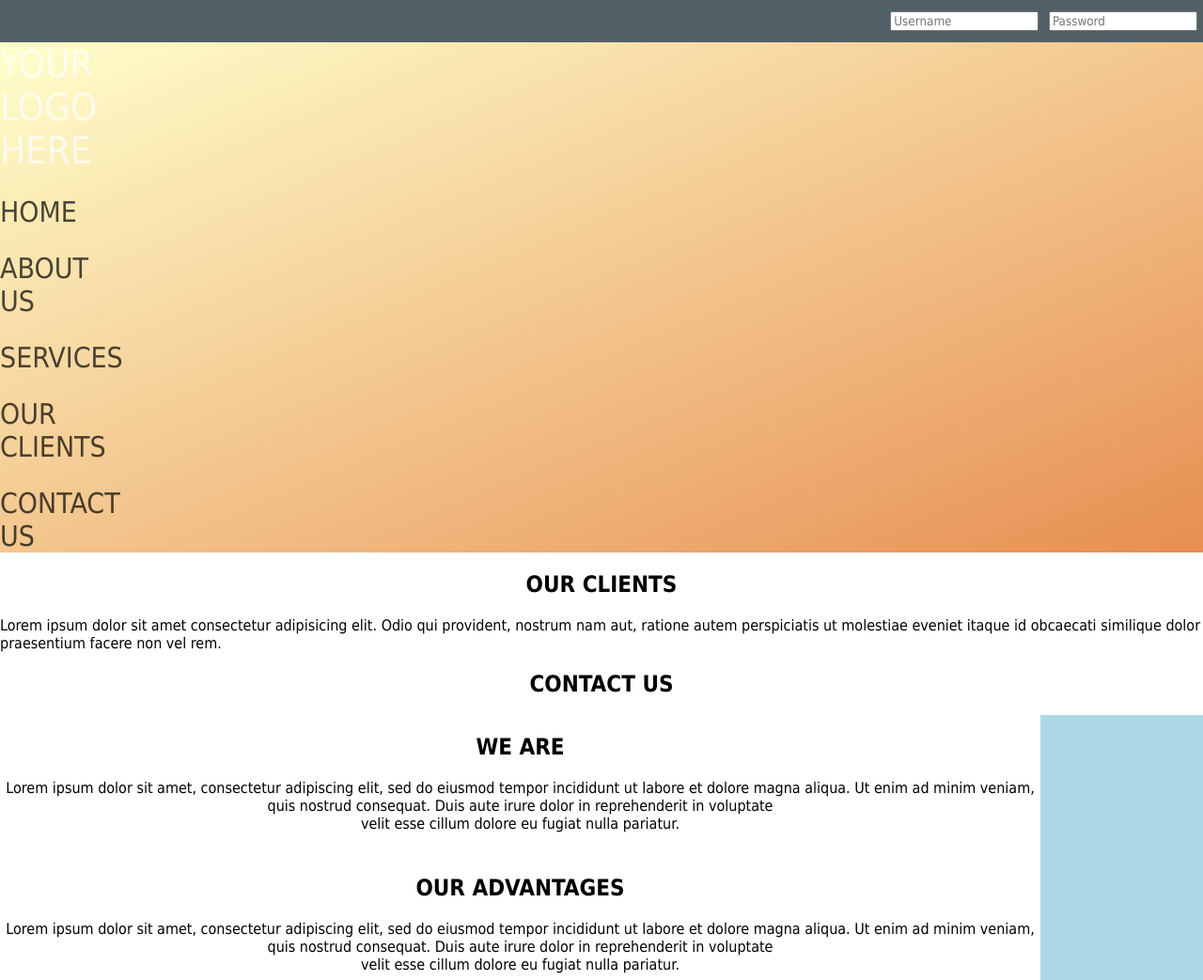
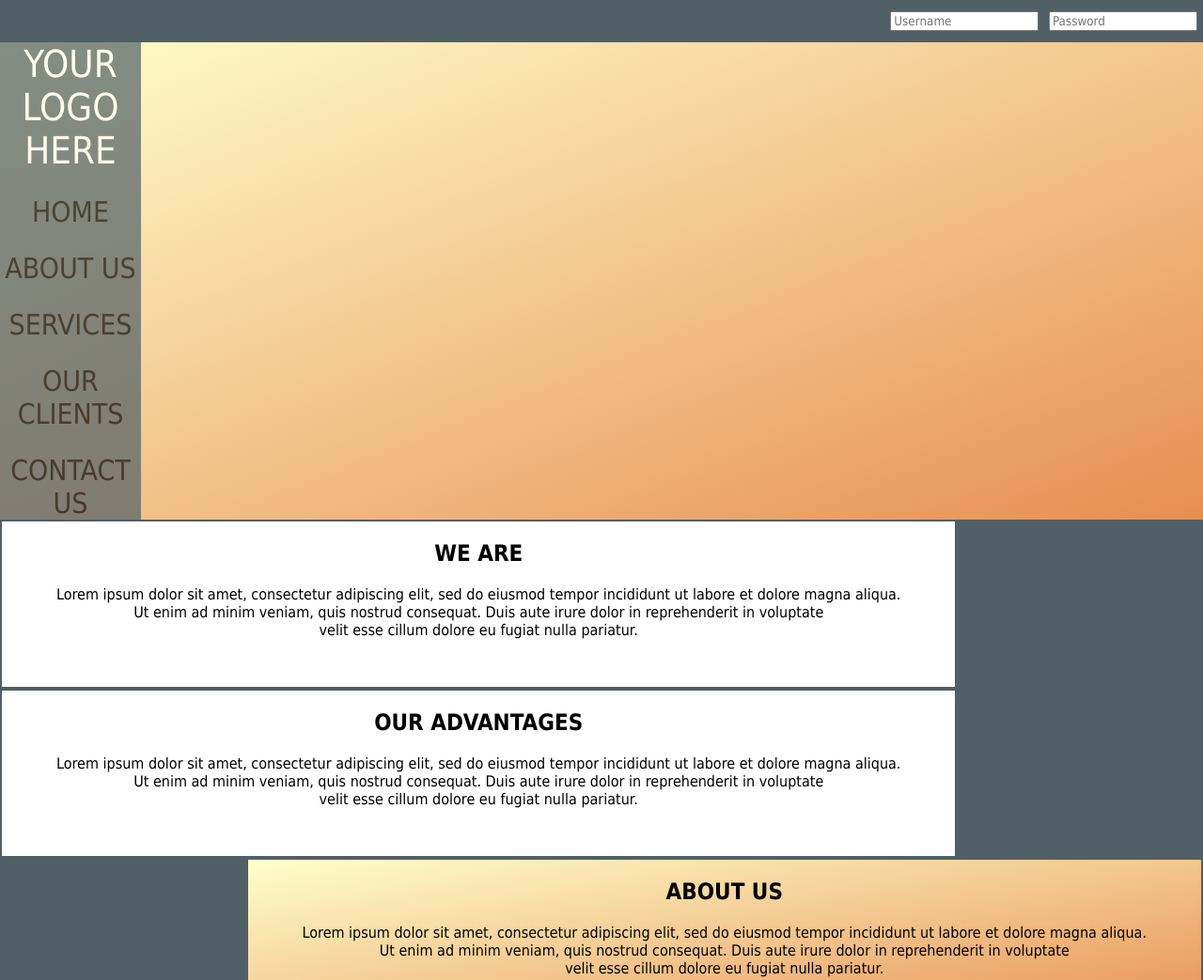
Before and after one commit to vitalj/We_ARE, a plain HTML site: page index.html in a window 1280 px wide. Shown: the top 1043 px of the page at 94% size. Drawn offline with Linux system fonts and the light colour scheme.

Commit message:
pour jérémy

```diff
--- a/css/stylej.css
+++ b/css/stylej.css
@@ -27,13 +27,18 @@
     text-align: center;
 }
 
-
+.menu{
+    display: flex;
+    flex-direction: column;
+    align-items: flex-start;
+}
 
 .lg {
     background-color: #515F67;
     text-align:left;
     opacity:0.7;
-    margin-right:1700px;
+    width: 150px;
+    /*margin-right:1700px;*/
 }
 
 .btn:hover {
--- a/css/styley.css
+++ b/css/styley.css
@@ -13,7 +13,7 @@ main{
 
 .main-section{
 	display: flex;
-	height: 150px;
+	height: 180px;
 	width: 100%;
 	margin: 0;
 }
@@ -23,6 +23,12 @@ main{
 /*	display: flex;
 	flex-direction: column;*/
 	text-align: center;
+  border: 2px #515F67 solid;
+}
+
+.blockText-pourcentage{
+  width: 90%;
+  margin: auto;
 }
 
 .blockText--color{
@@ -32,8 +38,8 @@ main{
 }
 
 .blockImg{
-	background-color: lightblue;
-	width: 200px;
+    background-color: #515F67;
+  	width: 330px;
 }
 
 /*MAIN COMPONENT/ELEMENT*/
--- a/index.html
+++ b/index.html
@@ -19,10 +19,10 @@
 
 <div class="head-color">
 <div class="lg">
-<nav>
+<nav class="menu">
   <div class="logo">
-    YOUR<br>
-    LOGO<br>
+    YOUR<!-- <br> -->
+    LOGO<!-- <br> -->
     HERE</div>
     <div class="right">
       <div class="btn">HOME</div>
@@ -37,47 +37,55 @@
 </div>
 </div>
 
-<section>
+<!-- <section>
 
 <h2 class="client">OUR CLIENTS</h2>
 <p>Lorem ipsum dolor sit amet consectetur adipisicing elit. Odio qui provident, nostrum nam aut, ratione autem perspiciatis ut molestiae eveniet itaque id obcaecati similique dolor praesentium facere non vel rem.</p>
 
-</section>
+</section> -->
 
-<section>
+<!-- <section>
   <div class="contact-us">
     <h2 class="contact">CONTACT US</h2>
 
-
+ -->
   </div>
 </section>
     <main>
       <section class="main-section">
         <div class="blockText">
+          <div class="blockText-pourcentage">
               <h2 class="blockText-title">we are</h2>
               <p class="blockText-text">Lorem ipsum dolor sit amet, consectetur adipiscing elit, sed do eiusmod tempor incididunt ut labore et dolore magna aliqua. Ut enim ad minim veniam, quis nostrud  consequat. Duis aute irure dolor in reprehenderit in voluptate<br> velit esse cillum dolore eu fugiat nulla pariatur.</p>
+          </div>
         </div>
         <div class="blockImg"><img src="" alt=""></div>
       </section>
       <section class="main-section">
         <div class="blockText">
+          <div class="blockText-pourcentage">
               <h2 class="blockText-title">our advantages</h2>
               <p class="blockText-text">Lorem ipsum dolor sit amet, consectetur adipiscing elit, sed do eiusmod tempor incididunt ut labore et dolore magna aliqua. Ut enim ad minim veniam, quis nostrud  consequat. Duis aute irure dolor in reprehenderit in voluptate<br> velit esse cillum dolore eu fugiat nulla pariatur.</p>
+          </div>
         </div>
         <div class="blockImg"><img src="" alt=""></div>
       </section>
       <section class="main-section">
         <div class="blockImg"><img src="" alt=""></div>
         <div class="blockText blockText--color">
+          <div class="blockText-pourcentage">
               <h2 class="blockText-title">about us</h2>
               <p class="blockText-text">Lorem ipsum dolor sit amet, consectetur adipiscing elit, sed do eiusmod tempor incididunt ut labore et dolore magna aliqua. Ut enim ad minim veniam, quis nostrud  consequat. Duis aute irure dolor in reprehenderit in voluptate<br> velit esse cillum dolore eu fugiat nulla pariatur.</p>
+          </div>
         </div>
       </section>
       <section class="main-section">
         <div class="blockImg"><img src="" alt=""></div>
         <div class="blockText blockText--color">
+          <div class="blockText-pourcentage">
               <h2 class="blockText-title">service</h2>
               <p class="blockText-text">velit esse cillum dolore eu fugiat nulla pariatur.</p>
+          </div>
         </div>
       </section>
     </main>
```
Lines whose indentation alone changed are shown as unchanged.
